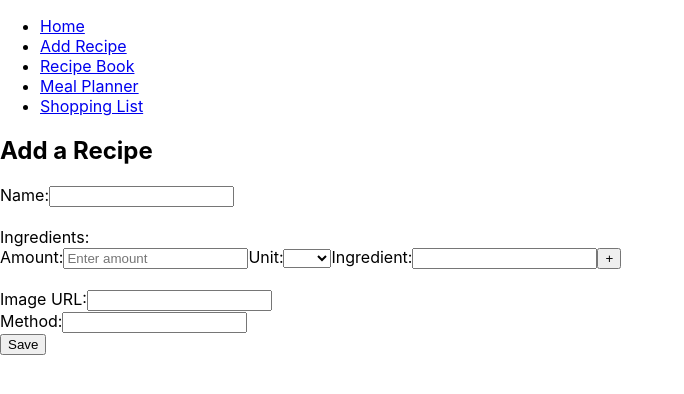
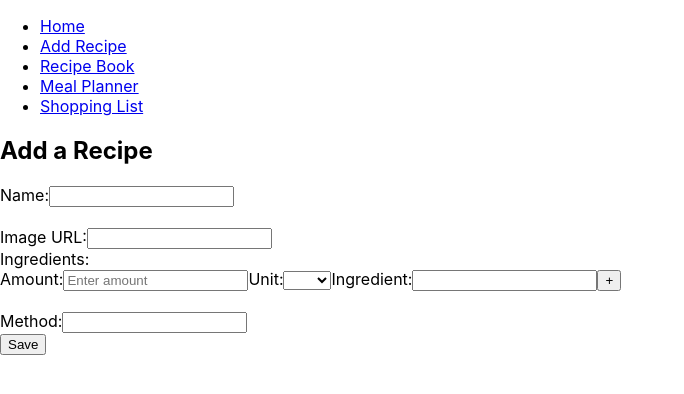
Before and after one commit to Marshall3c03/MonkeyChef, a React (Create React App) app in the folder client/: page /addrecipe in a window 1280 px wide. Shown: the top 394 px of the page, without its empty margins (0-684 px from the left). Built offline with nearby package versions, Linux system fonts and the light colour scheme.

Commit message:
changed layout of addrecipe

```diff
--- a/client/src/containers/AddRecipe.js
+++ b/client/src/containers/AddRecipe.js
@@ -70,6 +70,10 @@ const AddRecipe = ({addRecipe})=>{
                 <input onChange={handleNameChange} type="name" id="name" required />
             </div>
             <br/>
+            <div>
+                <label htmlFor="image">Image URL:</label>
+                <input onChange={handleImageChange} type="text" id="image" />
+            </div>
             <div className="formWrap">
                 <label htmlFor="ingredients">Ingredients:</label>
 
@@ -98,18 +102,16 @@ const AddRecipe = ({addRecipe})=>{
                 <button onClick={handleNewIngredientClick}>+</button>
             </div>
             <br/>
-            <div>
-                <label htmlFor="image">Image URL:</label>
-                <input onChange={handleImageChange} type="text" id="image" />
-            </div>
+
             <div className="formWrap">
                 <label htmlFor="method">Method:</label>
-                <input onChange={handleMethodChange} type="text" id="method"  />
+                <input onChange={handleMethodChange} type="text" id="method" width="500px" />
             </div>
+            {allIngredients()}
             <input type="submit" value="Save" id="save"/>
 	    </form>
 
-        {allIngredients()}
+
         </>
         )
     }
```
